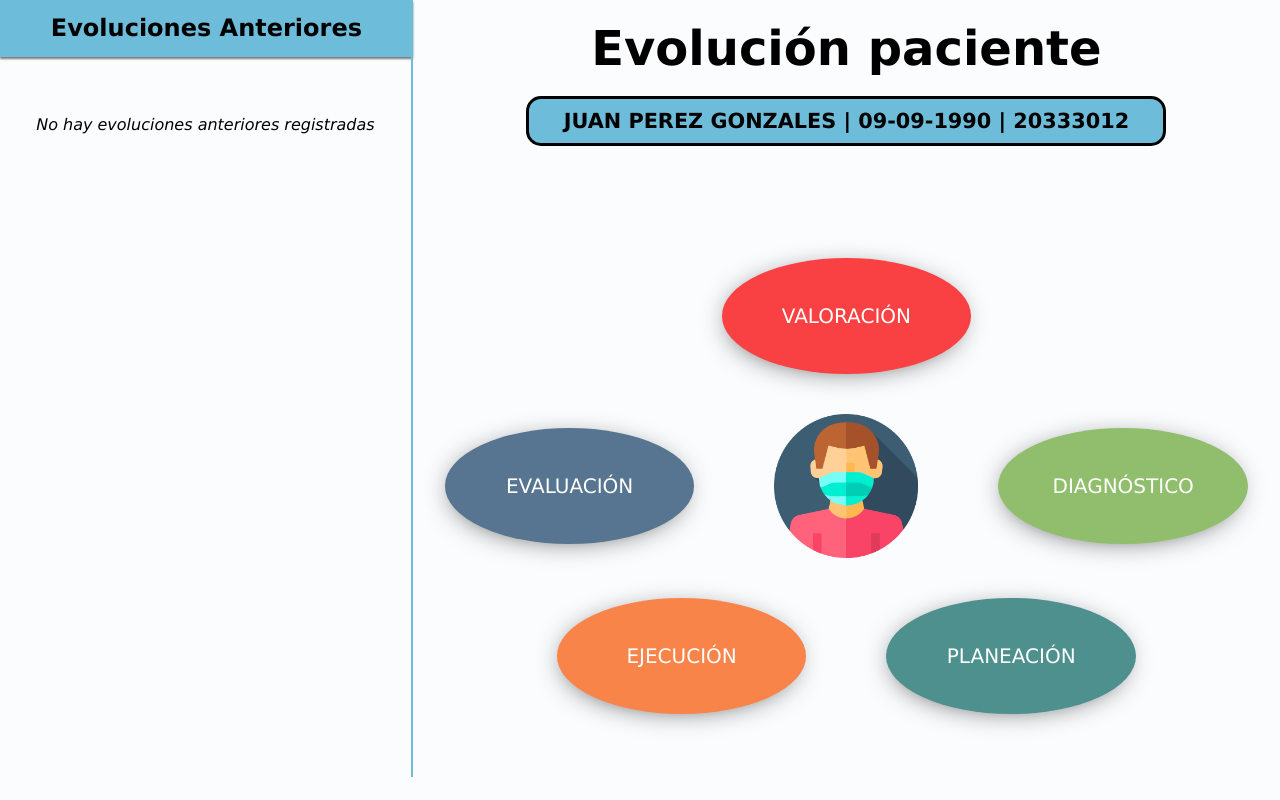
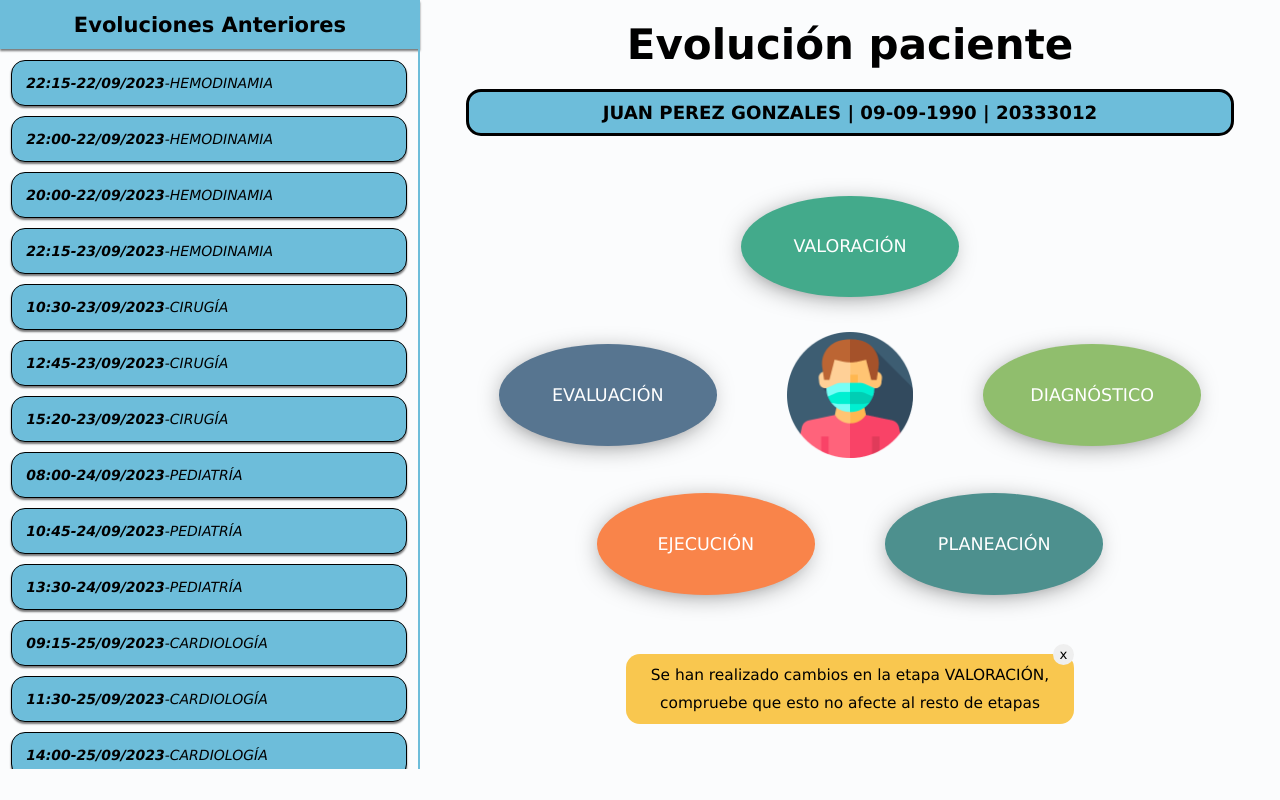
Before and after one commit to DanielAizcorbe/pae-v2, a React (Create React App) app: page / in a window 1280 px wide. Built offline with nearby package versions, Linux system fonts and the light colour scheme; the HTML template or start-up script is replaced by a standard one.

Commit message:
add cartel de confirmación y diseño responsive

```diff
--- a/package.json
+++ b/package.json
@@ -9,6 +9,7 @@
     "react": "^18.2.0",
     "react-dom": "^18.2.0",
     "react-scripts": "5.0.1",
+    "react-toastify": "^9.1.3",
     "web-vitals": "^2.1.4"
   },
   "scripts": {
--- a/src/App.css
+++ b/src/App.css
@@ -7,8 +7,9 @@
   --evaluacion: #577590;
   --ejecucion: #F9844A;
   --diagnostico: #90BE6D;
-  --etapa-no-disponible: gray;
+  --confirmado: #43AA8B;
   --color-fondo: #fbfcfd;
+  --warning: #F9C74F;
 }
 
 * {
@@ -99,9 +100,9 @@ main h1 {
 /* EVOLUCIONES ANTERIORES*/
 
 .evoluciones {
-  max-width: 500px;
+  max-width: 30rem;
   width: 100%;
-  min-width: 300px;
+  min-width: 15rem;
   height: 100%;
   max-height: 100vh;
 }
@@ -129,15 +130,15 @@ main h1 {
   padding: 0.9rem;
   max-height: 20%;
   background-color: var(--fondo-resaltado);
-  -webkit-box-shadow: 0px 2px 2px 0px rgba(0,0,0,0.52);
-  -moz-box-shadow: 0px 2px 2px 0px rgba(0,0,0,0.52);
-  box-shadow: 0px 2px 2px 0px rgba(0,0,0,0.52);
+  -webkit-box-shadow: 0px 2px 2px 0px rgba(0, 0, 0, 0.52);
+  -moz-box-shadow: 0px 2px 2px 0px rgba(0, 0, 0, 0.52);
+  box-shadow: 0px 2px 2px 0px rgba(0, 0, 0, 0.52);
 }
 
 .evoluciones-container ol {
   margin: 0;
   list-style-type: none;
-  padding: 10px;
+  padding: 0.8rem;
   min-height: 100%;
   height: 100%;
   font-style: italic;
@@ -152,9 +153,9 @@ main h1 {
   cursor: pointer;
   background-color: var(--fondo-resaltado);
   font-size: 1rem;
-  -webkit-box-shadow: 0px 2px 2px 0px rgba(0,0,0,0.52);
-  -moz-box-shadow: 0px 2px 2px 0px rgba(0,0,0,0.52);
-  box-shadow: 0px 2px 2px 0px rgba(0,0,0,0.52);
+  -webkit-box-shadow: 0px 2px 2px 0px rgba(0, 0, 0, 0.52);
+  -moz-box-shadow: 0px 2px 2px 0px rgba(0, 0, 0, 0.52);
+  box-shadow: 0px 2px 2px 0px rgba(0, 0, 0, 0.52);
 }
 
 .evoluciones-container ol li:hover {
@@ -187,13 +188,13 @@ main h1 {
 .etapas-container {
   display: flex;
   flex-direction: column;
-  max-width: 900px;
+  max-width: 60rem;
   width: 100%;
-  min-width: 300px;
-  min-height: 300px;
-  max-height: 600px;
+  min-width: 16rem;
+  min-height: 16rem;
+  max-height: 32rem;
   height: 100%;
-  margin-top: 40px;
+  margin: 2.5rem;
   justify-content: center;
 }
 
@@ -257,11 +258,11 @@ main h1 {
   margin: 2.5rem;
 }
 
-.btn-confirmar {
-  background-color: #F9C74F;
+.btn-confirmar, .warning {
+  background-color: var(--warning);
 }
 
-.btn-generar {
+.btn-generar, .confirm {
   background-color: #43AA8B;
 }
 
@@ -294,10 +295,71 @@ main h1 {
   margin: 0 2.5rem;
 }
 
-.check {
-  background-color: #43AA8B;
+.contexto-relativo-cartel-aviso {
+  width: 32rem;
+  height: 5rem;
+  text-align: center;
+  line-height: 2rem;
+  font-size: 1.1rem;
+  position: relative;
+
+}
+
+.completada {
+  background-color: var(--confirmado);
+}
+
+.completada:hover {
+  background-color: var(--warning);
+}
+
+.aviso-modificacion {
+  position: absolute;
+  top: 0;
+  left: 0;
+  padding: 1rem;
+  text-align: center;
+  display: flex;
+  justify-content: center;
+  align-items: center;
+  border-radius: 1rem;
+  width: 100%;
+  height: 100%;
+}
+
+.cerrar-cartel {
+  position: absolute;
   border-radius: 50%;
-  position: relative;
-  bottom: 35%;
-  left: 70%;
+  left: 30.5rem;
+  top: -10px;
+  width: 1.5rem;
+  height: 1.5rem;
+  z-index: 2;
+  border: none;
+  cursor: pointer;
 }
+
+.warning + .cerrar-cartel:hover {
+  background-color: var(--warning);
+  transition: background-color 100ms linear;
+}
+
+.confirm + .cerrar-cartel:hover {
+  background-color: var(--confirmado);
+  transition: background-color 100ms linear;
+  color: white
+}
+
+@media only screen and (max-width: 1360px) {
+
+  html {
+    font-size: 14px;
+  }
+  main {
+    padding: 0;
+  }
+
+  .datos-paciente-container {
+    max-width: 60vw;
+  }
+}
--- /dev/null
+++ b/src/components/avisos/AvisoCambios.js
@@ -0,0 +1,17 @@
+import React from "react";
+
+const AvisoCambios = ({etapaCambiada}) => {
+
+    return (
+        <div className="contexto-relativo-cartel-aviso">
+            <div className="aviso-modificacion warning" >
+                Se han realizado cambios en la etapa {etapaCambiada}, compruebe que esto no afecte al resto de etapas
+            </div>
+            <button className="cerrar-cartel" onClick={() => alert("cerrar aviso")}>
+                x
+            </button>
+        </div>
+    );
+}
+
+export { AvisoCambios }
--- /dev/null
+++ b/src/components/avisos/AvisoEtapaCompletada.js
@@ -0,0 +1,17 @@
+import React from "react";
+
+const AvisoEtapaCompletada = ({etapaCambiada}) => {
+
+    return (
+        <div className="contexto-relativo-cartel-aviso">
+            <div className="aviso-modificacion confirm" >
+                Se completó la etapa {etapaCambiada}
+            </div>
+            <button className="cerrar-cartel" onClick={() => alert("cerrar aviso")}>
+                x
+            </button>
+        </div>
+    );
+}
+
+export {AvisoEtapaCompletada}
--- a/src/components/etapas/Etapa.js
+++ b/src/components/etapas/Etapa.js
@@ -1,13 +1,19 @@
 import React from "react";
+import { useState } from "react";
 
-const Etapa = ({ nombre, onClick, completado, classes }) => {
+const Etapa = ({ nombre, onClick, onEdit, completada, classes }) => {
+
+    const [nombreBoton, setNombreBoton] = useState(nombre);
+
 
     return (
             <button
-                className={"etapa " + classes}
-                onClick={onClick}
+                className={"etapa " + classes + (completada ? " completada" : "")}
+                onClick={completada ? () => alert("EDITAR " + nombre) : onClick}
+                onMouseEnter={ () => setNombreBoton(completada ? "EDITAR" : nombre)}
+                onMouseLeave={ () => setNombreBoton(nombre) }
             >
-                {completado ? "V " : ""}{nombre}
+                {nombreBoton}
             </button>
     );
 }
--- a/src/components/evolucion/EtapasEvolucion.js
+++ b/src/components/evolucion/EtapasEvolucion.js
@@ -12,7 +12,7 @@ const EtapasEvolucion = () => {
                 <Etapa
                     nombre={"VALORACIÓN"}
                     onClick={() => alert("abrir VALORACIÓN")}
-                    completado={false}
+                    completada={true}
                     classes={"valoracion"}
                 />
             </div>
@@ -20,7 +20,7 @@ const EtapasEvolucion = () => {
                 <Etapa
                     nombre={"EVALUACIÓN"}
                     onClick={() => alert("abrir EVALUACIÓN")}
-                    completado={false}
+                    completada={false}
                     classes={"evaluacion"}
                 />
                 <BotonCentral
@@ -30,7 +30,7 @@ const EtapasEvolucion = () => {
                 <Etapa
                     nombre={"DIAGNÓSTICO"}
                     onClick={() => alert("abrir DIAGNÓSTICO")}
-                    completado={false}
+                    completada={false}
                     classes={"diagnostico"}
                 />
             </div>
@@ -38,13 +38,13 @@ const EtapasEvolucion = () => {
                 <Etapa
                     nombre={"EJECUCIÓN"}
                     onClick={() => alert("abrir EJECUCIÓN")}
-                    completado={false}
+                    completada={false}
                     classes={"ejecucion"}
                 />
                 <Etapa
                     nombre={"PLANEACIÓN"}
                     onClick={() => alert("abrir PLANEACIÓN")}
-                    completado={false}
+                    completada={false}
                     classes={"planeacion"}
                 />
             </div>
--- a/src/components/evolucion/Evolucion.js
+++ b/src/components/evolucion/Evolucion.js
@@ -2,10 +2,15 @@ import React from "react";
 import { EvolucionesAnteriores } from "./EvolucionesAnteriores";
 import { DatosPaciente } from "./DatosPaciente";
 import { EtapasEvolucion } from "./EtapasEvolucion";
+import { AvisoCambios } from "../avisos/AvisoCambios";
+import { AvisoEtapaCompletada } from "../avisos/AvisoEtapaCompletada";
 
 const nombrePaciente = "JUAN PEREZ GONZALES";
 const documentoPaciente = "20333012";
 const fechaNacPaciente = "09-09-1990";
+const etapaCambiada = "VALORACIÓN"
+const huboCambios = true;
+const seCompletoUnaEtapa = false;
 
 const Evolucion = () => {
     return (
@@ -21,6 +26,8 @@ const Evolucion = () => {
                     />
                 </div>
                 <EtapasEvolucion />
+                {huboCambios ? <AvisoCambios etapaCambiada={etapaCambiada} /> : ""}
+                {seCompletoUnaEtapa ? <AvisoEtapaCompletada etapaCambiada={etapaCambiada} /> : ""}
             </main>
         </div>
     );
--- a/src/components/evolucion/EvolucionesAnteriores.js
+++ b/src/components/evolucion/EvolucionesAnteriores.js
@@ -9,7 +9,7 @@ const EvolucionesAnteriores = () => {
             <div className="evoluciones-container">
                 <ol >
                     {
-                        ([].length === 0) ?
+                        (evoluciones.length === 0) ?
                             (<p className="aviso-sin-evoluciones">No hay evoluciones anteriores registradas</p>) :
 
                             evoluciones
```
Also changed, not shown: 1 other file (tests, documents, lock files or other folders).
